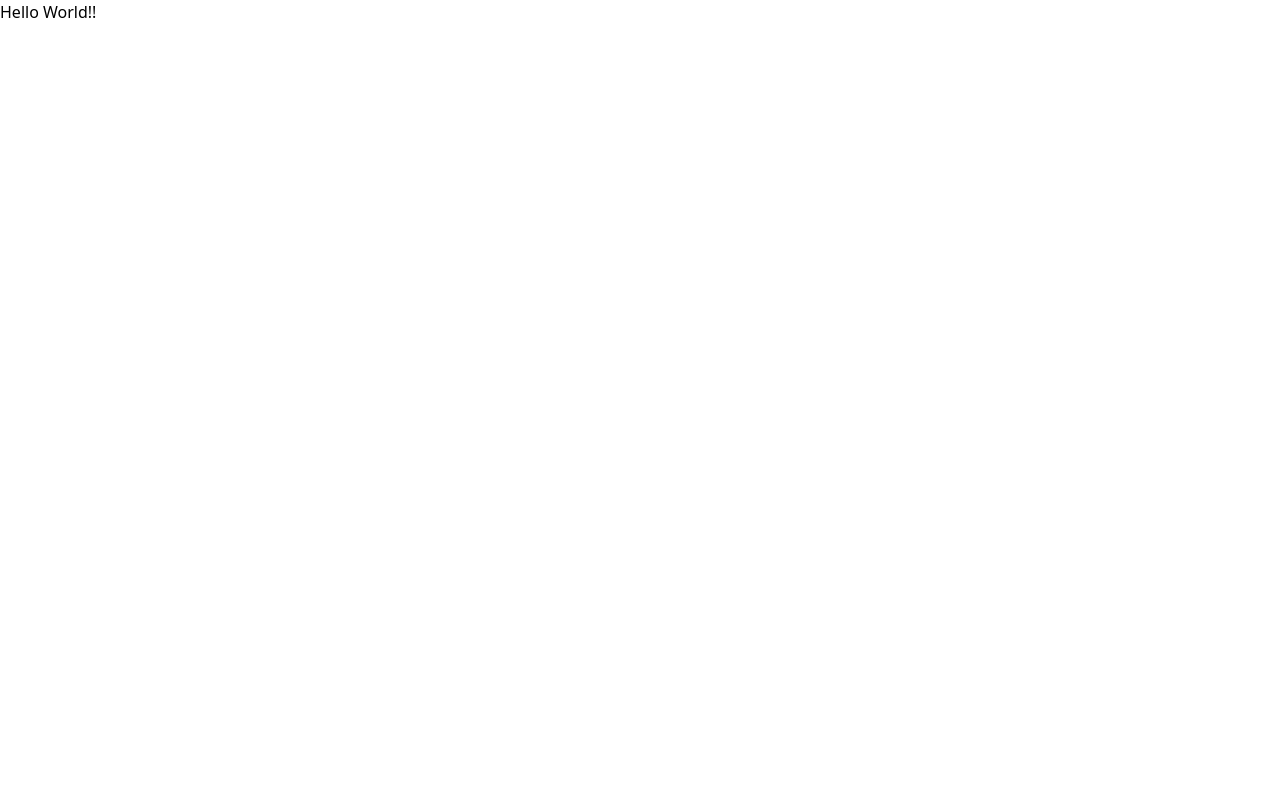
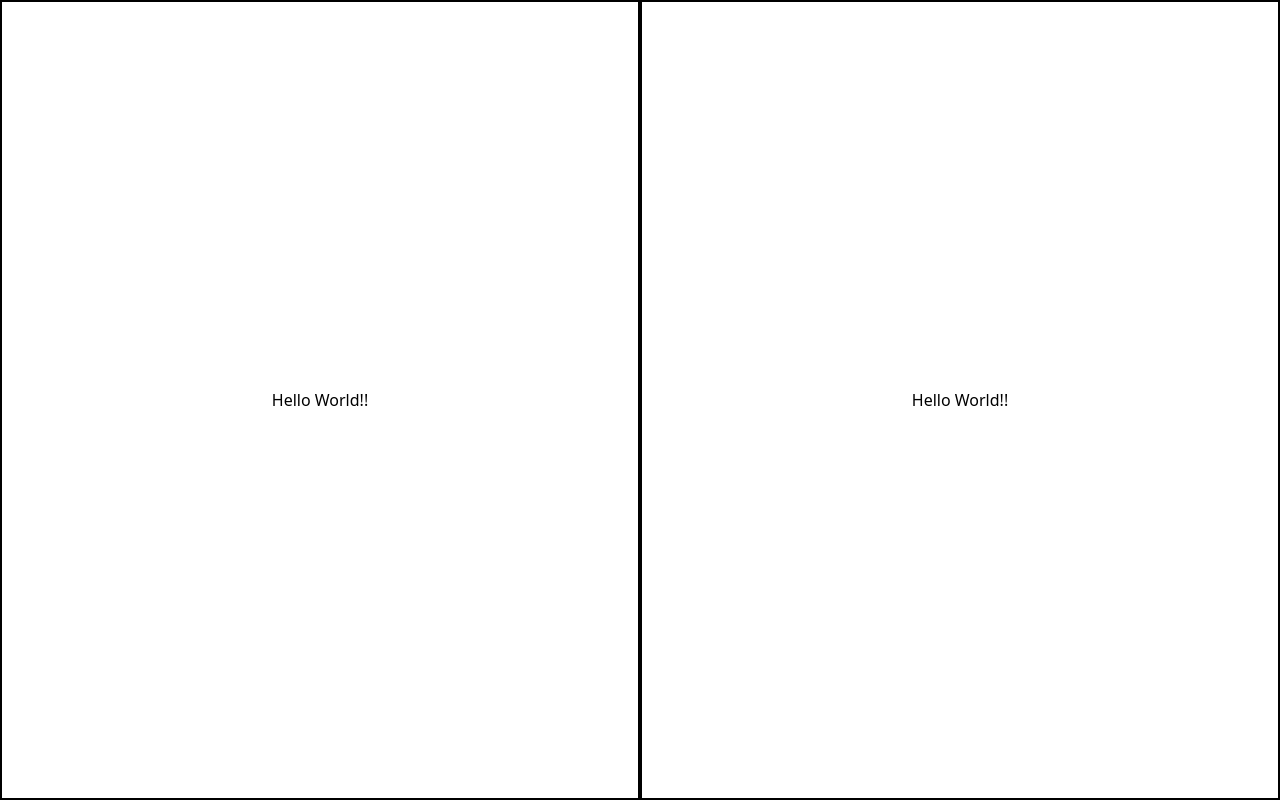
Before and after one commit to theoldtree/new_monitoring_system, a Next.js app: page / in a window 1280 px wide. Built offline with nearby package versions, Linux system fonts and the light colour scheme.

Commit message:
main page layout

```diff
--- a/src/pages/index.tsx
+++ b/src/pages/index.tsx
@@ -1,3 +1,12 @@
 export default function Home() {
-  return <>Hello World!!</>;
+  return (
+    <div className="flex flex-row ">
+      <div className="flex-1 border-solid border-2 border-black flex justify-center items-center h-screen">
+        Hello World!!
+      </div>
+      <div className="flex-1 border-solid border-2 border-black flex justify-center items-center h-screen">
+        Hello World!!
+      </div>
+    </div>
+  );
 }
```
